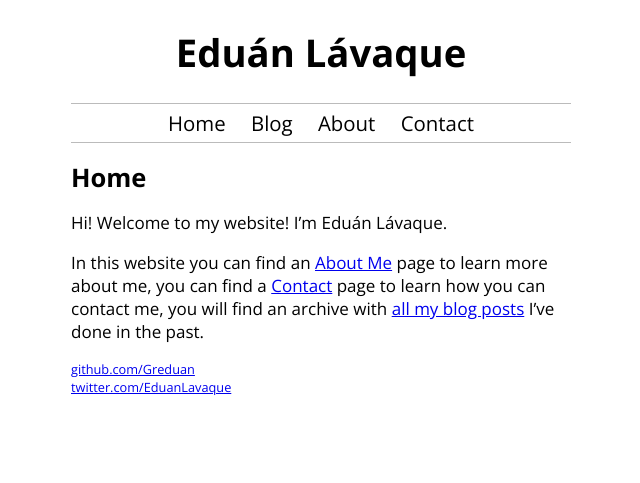
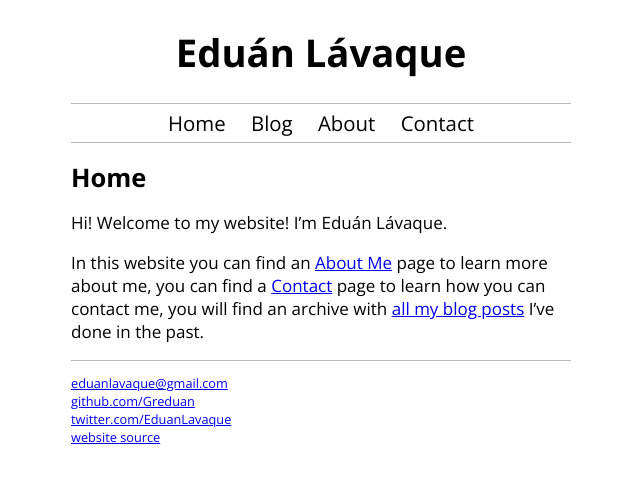
Before and after one commit to greduan/blog-content, a Jekyll site: the page built from index.html, in a window 1280 px wide. Shown: the top 483 px of the page, without its empty margins (319-959 px from the left). Built offline with Jekyll 4.4.1, drawn with Linux system fonts in a browser that asks for light colours; Markdown is read by kramdown in place of the engine named in the settings.

Commit message:
Footer changes

```diff
--- a/_layouts/default.html
+++ b/_layouts/default.html
@@ -39,8 +39,10 @@
 			<footer role="contentinfo">
 				<div class="social">
 					<p>
+						<a href="mailto:eduanlavaque@gmail.com">eduanlavaque@gmail.com</a><br />
 						<a href="https://github.com/Greduan">github.com/Greduan</a><br />
 						<a href="https://twitter.com/EduanLavaque">twitter.com/EduanLavaque</a><br />
+						<a href="https://github.com/Greduan/greduan.github.io">website source</a>
 					</p>
 				</div>
 			</footer>
--- a/css/main.css
+++ b/css/main.css
@@ -70,3 +70,7 @@ nav a {
 .meta {
 	color: #bbb;
 }
+
+footer[role="contentinfo"] {
+	border-top: 1px solid #bbb;
+}
```
